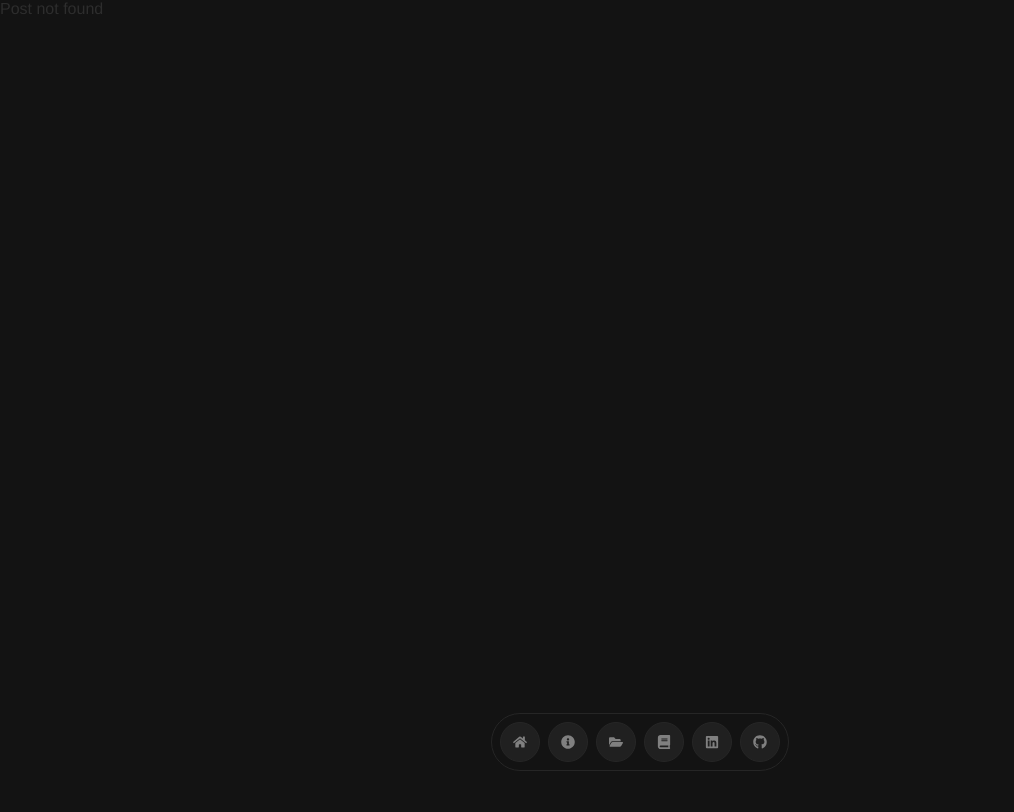
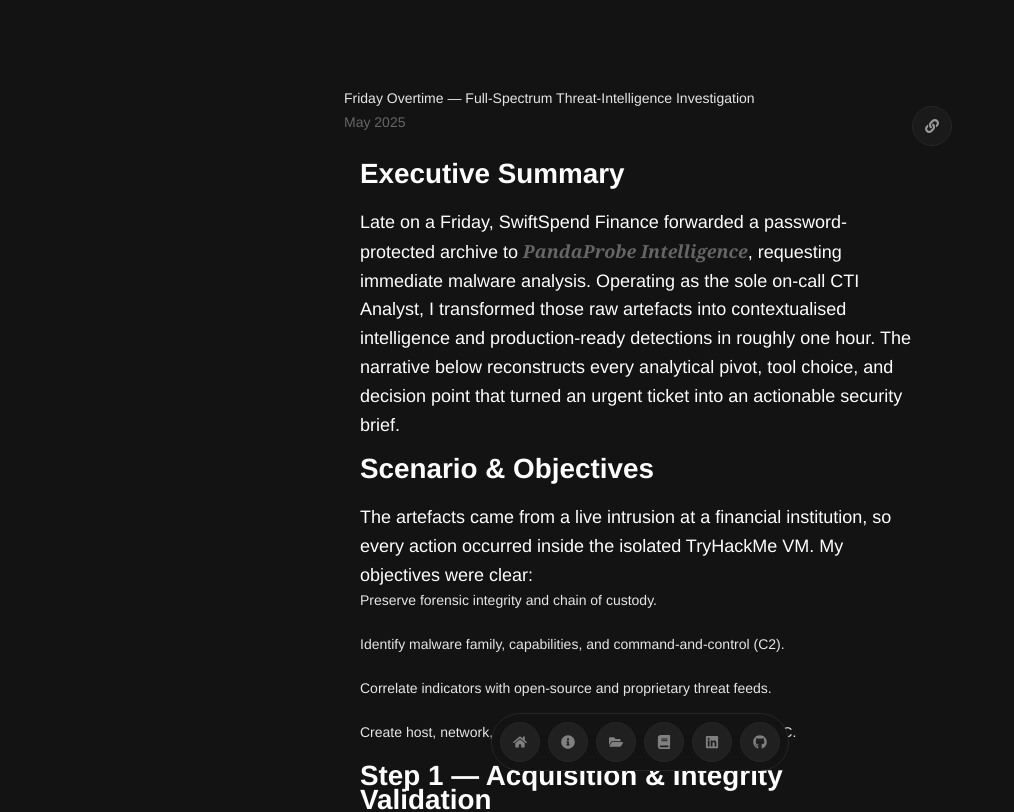
Before and after one commit to FrancoSbaffi/Sbaffi, a React (Vite) app: page /post/friday-overtime in a window 1280 px wide. Before the commit this address had no page. Shown: the top 812 px of the page, without its empty margins (0-1014 px from the left). Built offline with nearby package versions, Linux system fonts and the light colour scheme.

Commit message:
Friday-overtime Update

```diff
--- a/src/pages/Post/Post.jsx
+++ b/src/pages/Post/Post.jsx
@@ -676,124 +676,174 @@
     ],
       images: [],
   },
-  "sql-injection": {
-  title: "Exploring and Exploiting Vulnerabilities in Masa/Mura CMS",
-  date: "December 2024",
+"friday-overtime": {
+  title: "Friday Overtime — Full-Spectrum Threat-Intelligence Investigation",
+  date: "May 2025",
   content: [
-    <span className="title-work">
-      Introduction
-    </span>,
+    <div className="post-wrapper">
+
+      <span className="title-work">Executive Summary</span>
+      <br />
+      <br />
       <p className="p-work">
-       In this project, I took a deep dive into Masa/Mura CMS, exploring its source code and identifying a significant attack surface. Over a week of dedicated analysis,
-       I discovered several potential vulnerabilities, including a critical SQL injection flaw within Apple’s Book Travel portal.
-       My goal was to investigate this issue thoroughly, trace it to its source, and demonstrate how it could lead to Remote Code Execution (RCE).
-       Here’s how I approached and executed this project step by step.
-    </p>,
-    <br />,
-    <span className="title-work">
-      Finding the Vulnerability Sink
-    </span>,
+        Late on a Friday, SwiftSpend Finance forwarded a password-protected archive to
+        <i> PandaProbe Intelligence</i>, requesting immediate malware analysis. Operating
+        as the sole on-call CTI Analyst, I transformed those raw artefacts into
+        contextualised intelligence and production-ready detections in roughly one hour.
+        The narrative below reconstructs every analytical pivot, tool choice, and
+        decision point that turned an urgent ticket into an actionable security brief.
+      </p>
+      <br />
+
+      <span className="title-work">Scenario & Objectives</span>
+      <br />
+      <br />
       <p className="p-work">
-      While analyzing Masa/Mura CMS, I focused on its JSON API, as this exposed methods accessible within Apple’s environment.
-      This API became the central point of my investigation, aiming to identify SQL injection sinks and their sources.
-      To streamline the process, I explored static analysis tools and parsers capable of detecting unsanitized inputs in the code.
-      For this, I used the cfmlparser tool, which helped identify vulnerable cfquery tags lacking proper sanitization.
-    </p>,
-    <p className="subtitle-work">
-      Using a custom script, I:
-    </p>,
+        The artefacts came from a live intrusion at a financial institution, so every
+        action occurred inside the isolated TryHackMe VM. My objectives were clear:
+      </p>
       <ul className="list-work">
-      <li><i>1.</i> Parsed all <span className="bg-work">.cfm</span> and <span className="bg-work">.cfc</span> files in the codebase.</li> <br />
-      <li><i>2.</i> Filtered <span className="bg-work">cfquery</span> tags, ignoring those with sanitized inputs (e.g., <span className="bg-work">cfqueryparam</span> tags).</li> <br />
-      <li><i>3.</i> Flagged queries with unsanitized arguments for further review.</li>
-    </ul>,
-    <br />,
+        <li>Preserve forensic integrity and chain of custody.</li><br />
+        <li>Identify malware family, capabilities, and command-and-control (C2).</li><br />
+        <li>Correlate indicators with open-source and proprietary threat feeds.</li><br />
+        <li>Create host, network, and log-based detections for SwiftSpend’s SOC.</li>
+      </ul>
+      <br />
+
+      <span className="title-work">Step 1 — Acquisition & Integrity Validation</span>
+      <br />
+      <br />
       <p className="p-work">
-      This approach revealed multiple queries, but I filtered them further based on contextual validation to focus only on exploitable inputs.
-    </p>,
-    <br />,
-    <span className="title-work">
-      Tracing the Sink to Its Source
-    </span>,
+        I extracted <code>samples.zip</code> with the ticketed password, verified the
+        archive’s SHA-256, and immediately renamed each file to its SHA-1 to guarantee
+        tamper-evident handling (<code>pRsm.dll → 9d1ecbbe8637…</code>). The
+        DocIntel metadata traced origin to <b>Oliver Bennett</b>, providing provenance if
+        legal follow-up became necessary.
+      </p>
+      <br />
+
+      <span className="title-work">Step 2 — Rapid Automated Triage</span>
+      <br />
+      <br />
       <p className="p-work">
-      One vulnerable query stood out, located in the <span className="bg-work">getObjects</span> function. This query processed three arguments, among which <span className="bg-work">ContentHistID</span> was unsanitized.
-      I traced the function's usage back to its origin within the JSON API, identifying the following call stack:
-    </p>,
-    <p className="subtitle-work">
-      <i>/</i> JSON API → <span className="bg-work">processAsyncObject</span> → <span className="bg-work">displayregion</span> → <span className="bg-work">dspObjects()</span> → <span className="bg-work">getObjects()</span>.
-    </p>,
+        I queued the DLLs in a triage stack (<i>PE-Studio, capa, FLOSS, Detect-It-Easy</i>)
+        to surface low-effort insights while I documented the ticket. The tools
+        highlighted:
+      </p>
+      <ul className="list-work">
+        <li>Suspicious exports <code>DllRegisterServer</code> &amp; <code>ServiceMain</code>.</li><br />
+        <li>RC4-encrypted configuration blobs in the .rdata section.</li><br />
+        <li>Hard-coded string <code>QQUrlMgr_QQ88</code> aligning with Chinese software-update lures.</li><br />
+        <li>capa rules mapping to MgBot’s audio-capture plug-in.</li>
+      </ul>
       <p className="p-work">
-      At this stage, I had a clear path to test the vulnerability in the JSON API.
-    </p>,
-    <br />,
-    <span className="title-work">
-      Triggering and Exploiting the SQL Injection
-    </span>,
+        Those signatures narrowed the candidate family to <b>MgBot</b> before any manual
+        reversing, accelerating subsequent hypotheses.
+      </p>
+      <br />
+
+      <span className="title-work">Step 3 — In-Depth Static Analysis</span>
+      <br />
+      <br />
       <p className="p-work">
-      Initially, I attempted to exploit the SQL injection by passing malicious input via the <span className="bg-work">contenthistid</span> parameter.
-      However, my first attempts failed due to a condition within the <span className="bg-work">dspObjects</span> function requiring the <span className="bg-work">isOnDisplay</span> property to be true.
-      After debugging the codebase, I discovered that setting the <span className="bg-work">previewID</span> parameter would indirectly satisfy this condition. Using this insight,
-      I successfully triggered the SQL injection with the following request:
-    </p>,
-    <div className="code-snippet">
-    <pre>
-      <code>
-        /_api/json/v1/default/?method=processAsyncObject&amp;object=displayregion&amp;contenthistid=x%5c&apos;&amp;previewID=x
-      </code>
-    </pre>
-  </div>,
+        Inside IDA Free I traced the RC4 key-schedule routine, dumped the encrypted
+        blob, and decrypted it to reveal the primary C2 domain
+        <code>update.browser.qq.com</code> plus IP <code>122.10.90.12</code>. Cross-referencing
+        those IOCs in VirusTotal showed historical clustering with MgBot campaigns
+        against Asian financial targets. Function analysis confirmed microphone access
+        via <code>IMMDeviceEnumerator</code>, mapping to MITRE ATT&amp;CK
+        <b>T1123 (Audio Capture)</b>.
+      </p>
+      <br />
+
+      <span className="title-work">Step 4 — Dynamic Behavioural Analysis</span>
+      <br />
+      <br />
       <p className="p-work">
-    This turned out to be an error-based SQL injection, allowing me to extract sensitive information from the database.
-  </p>,
-  <br />,
-  <span className="title-work">
-    Achieving Remote Code Execution (RCE)
-  </span>,
-  <p className="p-subtitle">
-    To escalate the impact of this vulnerability, I:
-  </p>,
+        I side-loaded the DLL into a sacrificial host process under Sysmon and
+        <code>tshark</code>. Upon initialisation the malware:
+      </p>
       <ul className="list-work">
-    <li><i>1.</i> Reset an admin user's password using SQL injection.</li> <br />
-    <li><i>2.</i> Extracted the reset token and user ID from the database.</li> <br />
-    <li><i>3.</i> Used the password reset endpoint to log in as an admin.</li> <br />
-    <li><i>4.</i> Uploaded a malicious CFM file through the admin interface, achieving RCE.</li>
-  </ul>,
+        <li>Created mutex <code>Global\\AudMod_09F0</code> for singleton enforcement.</li><br />
+        <li>Issued a TLS Client Hello to <code>122.10.90.12:443</code> with SNI
+            <code>update.browser.qq.com</code>.</li><br />
+        <li>Activated periodic audio capture once a beacon response was received.</li>
+      </ul>
       <p className="p-work">
-    In Apple’s production environment, the SQL injection was blind, but with scripting, I was able to exfiltrate UUIDs and repeat the process successfully.
-  </p>,
-  <br />,
-  <span className="title-work">
-    Reporting and Disclosure
-  </span>,
+        Network replay confirmed the RC4 key from static analysis also decrypted runtime
+        traffic, proving configuration integrity.
+      </p>
+      <br />
+
+      <span className="title-work">Step 5 — Threat-Intel Correlation</span>
+      <br />
+      <br />
       <p className="p-work">
-    After successfully exploiting the SQL injection and achieving RCE, I reported my findings to Apple’s security team.
-    I provided a detailed report outlining the vulnerability, its impact, and the steps to reproduce it.
-    Apple acknowledged the issue and promptly patched the vulnerability, ensuring the security of their Book Travel portal.
-  </p>,
+        Submitting the hash and IP to MISP, GreyNoise, and Recorded Future tied the
+        sample to <i>TAG-273</i>, an espionage cluster observed since 2019. A timeline
+        query uncovered that the same IP hosted Android SpyAgent spyware on
+        16-Nov-2022 (<code>SHA-1 1c1fe906e822012f6235fcc53f601d006d15d7be</code>),
+        indicating cross-platform tool reuse and long-term infrastructure.
+      </p>
+      <br />
+
+      <span className="title-work">Step 6 — Detection Engineering</span>
+      <br />
+      <br />
+      <p className="p-work">
+        I crafted layered artefacts for SwiftSpend’s blue team:
+      </p>
       <ul className="list-work">
-    <li><i>/ Apple:</i> Implemented a fix within 2 hours of my report.</li>
-    <li><i>/ Masa CMS:</i> Released new versions with patched vulnerabilities.</li>
-    <li><i>/ Mura CMS:</i> Despite multiple attempts to contact the team, I received no response, leading to a public disclosure after the 90-day deadline.</li>
-  </ul>,
-  <br />,
-  <span className="title-work">
-    Detection via Nuclei
-  </span>,
+        <li><b>YARA</b> rule targeting MgBot audio modules via unique strings and export profile.</li><br />
+        <li><b>Sigma</b> rule flagging DNS queries for <code>update.browser.qq.com</code>.</li><br />
+        <li><b>Suricata</b> signature detecting HTTP URI <code>QQUrlMgr_QQ88</code> over TLS to <code>122.10.90.12</code>.</li>
+      </ul>
       <p className="p-work">
-    To aid in detecting this vulnerability, I created a Nuclei template and contributed it to the open-source community. This template allows security teams to identify and address similar issues proactively.
-  </p>,
-  <br />,
-  <span className="title-work">
-    Conclusion
-  </span>,
+        Each rule was unit-tested in the VM and shipped with tuning guidance to minimise
+        false positives.
+      </p>
+      <br />
+
+      <span className="title-work">Step 7 — Report & Operational Hand-Off</span>
+      <br />
+      <br />
       <p className="p-work">
-    This project showcased the critical importance of proactive code review and vulnerability assessment. By leveraging tools like <span className="bg-work">cfmlparser</span> and engaging in responsible disclosure, I not only uncovered significant security risks but also contributed to improving the security posture of widely used software. This experience reinforced my skills in static code analysis, exploit development, and collaborative problem-solving.
-  </p>,
+        The final report bundled IoCs, ATT&amp;CK mappings, a threat-actor profile,
+        mitigation actions, and the detection suite. SwiftSpend immediately blocked the
+        C2, pushed the YARA/Sigma/Suricata rules, and launched a retrospective hunt for
+        the mutex pattern across its EDR telemetry.
+      </p>
+      <br />
+
+      <span className="title-work">Consolidated Indicators</span>
+      <br />
+      <br />
+      <ul className="list-work">
+        <li>SHA-1 (DLL): 9d1ecbbe8637fed0d89fca1af35ea821277ad2e8</li><br />
+        <li>Malware Family: MgBot (Audio Capture)</li><br />
+        <li>ATT&amp;CK ID: T1123</li><br />
+        <li>C2 IP: 122[.]10[.]90[.]12</li><br />
+        <li>SpyAgent SHA-1: 1c1fe906e822012f6235fcc53f601d006d15d7be</li>
+      </ul>
+      <br />
+
+      <span className="title-work">Conclusion</span>
+      <br />
+      <br />
+      <p className="p-work">
+        This engagement illustrates how a disciplined CTI workflow — integrity checks,
+        layered analysis, intel enrichment, and rapid detection engineering — converts
+        a Friday-night incident into a defensible strategy before the weekend begins.
+        The process safeguarded a critical finance client and honed blue-team readiness
+        against <i>TAG-273</i>.
+      </p>
       <span className="signature">
-    Provided by <i>Lucee</i>,
-  </span>,
+        Provided by <i>TryHackMe Room #Friday-Overtime</i>
+      </span>
+
+    </div>
   ],
-    images: [],
+  images: []
 },
   "pentesting": {
   title: "Penetration Testing",
@@ -1116,11 +1166,9 @@
     </p>,
         <div className="code-snippet">
           <pre>
-        <code>
-        import re
-        ip_pattern = r'\b(?:[0-9]{1,3}\.){3}[0-9]{1,3}\b'
-        matches = re.findall(ip_pattern, log_line)
-        </code>
+            <code>{`import re
+    ip_pattern = r'\\b(?:[0-9]{1,3}\\.){3}[0-9]{1,3}\\b'
+    matches = re.findall(ip_pattern, log_line)`}</code>
           </pre>
         </div>,
     <p className="p-work">
--- a/src/pages/Post/post.css
+++ b/src/pages/Post/post.css
@@ -1,111 +1,122 @@
-.post-header {
-  width: 100%;
-  display: flex;
-  justify-content: space-between;
+:root {
+  --space-xs: 0.25rem;
+  --space-sm: 0.5rem;
+  --space-md: 1rem;
+  --space-lg: 2rem;
+  --radius-sm: 0.25rem;
+  --radius-md: 0.5rem;
+
+  --fs-body: clamp(0.95rem, 0.85rem + 0.4vw, 1.125rem);
+  --fs-lead: clamp(1.1rem, 0.9rem + 0.6vw, 1.375rem);
+  --fs-h2:   clamp(1.4rem, 1.1rem + 0.8vw, 1.75rem);
+
+  --bg-card:    var(--dark-card-bg);
+  --border-card:var(--dark-card-border);
+  --txt-main:   var(--dark-text-secondary);
+  --txt-muted:  var(--dark-text-tertiary);
+  --txt-heading:#ffffff;
 }
 
-.subtitle{
-  color: var(--dark-text-secondary);
+.post-wrapper {
+  max-width: 100%;
+  margin-inline: auto;
+  padding-inline: var(--space-lg);
 }
 
+@media (max-width: 480px) {
+  .post-wrapper { padding-inline: var(--space-md); }
+}
+
+.post-header {
+  display: flex;
+  align-items: center;
+  justify-content: space-between;
+  gap: var(--space-md);
+  flex-wrap: wrap;
+  margin-left: var(--space-md);
+}
+
+.title-work,
+.title-span {
+  font-size: var(--fs-h2);
+  font-weight: 600;
+  color: var(--txt-heading);
+  margin: var(--space-lg) 0 var(--space-sm);
+}
+
+.p-work,
+.principal-text,
+.text-post {
+  font-size: var(--fs-body);
+  color: var(--txt-heading);
+  line-height: 1.6;
+}
+
+.text-post { font-size: var(--fs-lead); }
+
+.subtitle { color: var(--txt-main); }
+
 i {
-  color: var(--dark-text-tertiary);
+  color: var(--txt-muted);
   font-family: Georgia, 'Times New Roman', Times, serif;
   font-weight: 600;
 }
 
-.list-post{
-  list-style: none;
-}
+.list-post,
+.list-work { list-style: none; padding: 0; margin: 0; }
 
-.title-span {
-  color: var(--dark-text-tertiary);
-  font-size: 18px;
-}
+.list-work li { margin-bottom: var(--space-xs); }
 
-p .principal-text {
-  color: var(--dark-text-tertiary );
-  font-size: 20px;
-  margin: 20px 0;
-  padding-top: 2px;
-}
-
-p.text-post{
-  font-size: 22px;
-  margin-top: 20px 0;
-  padding-top: 2px;
-}
-
-.post-link {
-  width: 40px;
-  height: 40px;
-  display: flex;
-  justify-content: center;
-  align-items: center;
-  border-radius: 100%;
-  background-color: var(--dark-card-bg);
-  border: 1px solid var(--dark-card-border);
+.bg-work {
+  background: var(--border-card);
+  backdrop-filter: blur(10px);
+  border-radius: var(--radius-sm);
+  padding: var(--space-xs) var(--space-sm);
 }
 
 .post-info {
-  font-size: 16px;
-  margin-bottom: 2em;
+  font-size: 0.875rem;
+  margin-bottom: var(--space-lg);
 }
 
-.post-info p:nth-child(1) {
-  margin-bottom: 0.25em;
+.post-info p:first-child { margin-bottom: var(--space-xs); }
+.post-info p:nth-child(2){ color: var(--txt-muted); }
+
+.post-link {
+  width: 2.5rem; height: 2.5rem;
+  display: flex;  align-items: center;  justify-content: center;
+  border-radius: 50%;
+  background: var(--bg-card);
+  border: 1px solid var(--border-card);
 }
 
-.post-info p:nth-child(2) {
-  color: var(--dark-text-tertiary);
-}
-
-.post-content p {
-  margin-bottom: 0.75em;
-  font-size: 16px;
-  font-weight: 400;
+.code-snippet {
+  background: var(--bg-card);
+  color: #c0c0c0;
+  padding: var(--space-md);
+  border-radius: var(--radius-sm);
+  overflow-x: auto;
+  font-size: 0.9rem;
 }
 
 .post-img {
-  margin: 1em 0;
-  border-radius: 8px;
+  width: 100%;
+  margin: var(--space-md) 0;
+  border-radius: var(--radius-md);
   overflow: hidden;
 }
 
-.white-space {
-  width: 100%;
-  height: 200px;
+.white-space { height: 12.5rem; }
+
+@media (max-width: 768px) {
+  .title-work { font-size: 1.2rem; }
+  .text-post,
+  .principal-text { font-size: 1.05rem; }
+  .post-header { flex-direction: column-reverse; align-items: flex-start; }
 }
 
-.title-work {
-  font-size: 26px;
-  font-weight: 600;
-  color: white;
-  margin-bottom: 1em;
+@media (max-width: 480px) {
+  .post-link { width: 2rem; height: 2rem; }
+  .post-info { font-size: 0.8rem; }
+  .list-work { padding-left: var(--space-md); }
 }
-
-.p-work {
-  font-size: 16px;
-  font-weight: 400;
-  color: whitesmoke;
-  margin-bottom: 1em;
-}
-
-.list-work {
-  list-style: none;
-}
-
-.bg-work {
-  background-color: var(--dark-card-border);
-  backdrop-filter: blur(10px);
-  border-radius: 5px;
-  padding: 5px;
-}
-
-.code-snippet {
-  background-color: var(--dark-card-bg);
-  color: gray;
-  padding: 10px;
-  border-radius: 3px;
-  overflow-x: auto;
-}
--- a/src/pages/Work/Work.jsx
+++ b/src/pages/Work/Work.jsx
@@ -66,10 +66,10 @@
         <WorkItem
           imgUrl={WorkImage23}
           containerHeight="300"
-          workName="SQL Injection"
+          workName="Friday Overtime"
           workDate="December 2024"
           type="blog"
-          url="/post/sql-injection"
+          url="/post/friday-overtime"
         />
         <WorkItem
           imgUrl={WorkImage20}
--- a/src/pages/Work/WorkItem.jsx
+++ b/src/pages/Work/WorkItem.jsx
@@ -24,9 +24,9 @@
       <div className="work-item-cta">
         <Link to={url}>
           {type === "blog" ? (
-            <button>Read Work</button>
+            <button>Read Lab</button>
           ) : type === "article" ? (
-            <button>View Work</button>
+            <button>View Lab</button>
           ) : null}
         </Link>
       </div>
```
Also changed, not shown: src/assets/img/about/about_picture.jpg (deleted), src/assets/work/work-23.jpg. Lines whose indentation alone changed are shown as unchanged.
